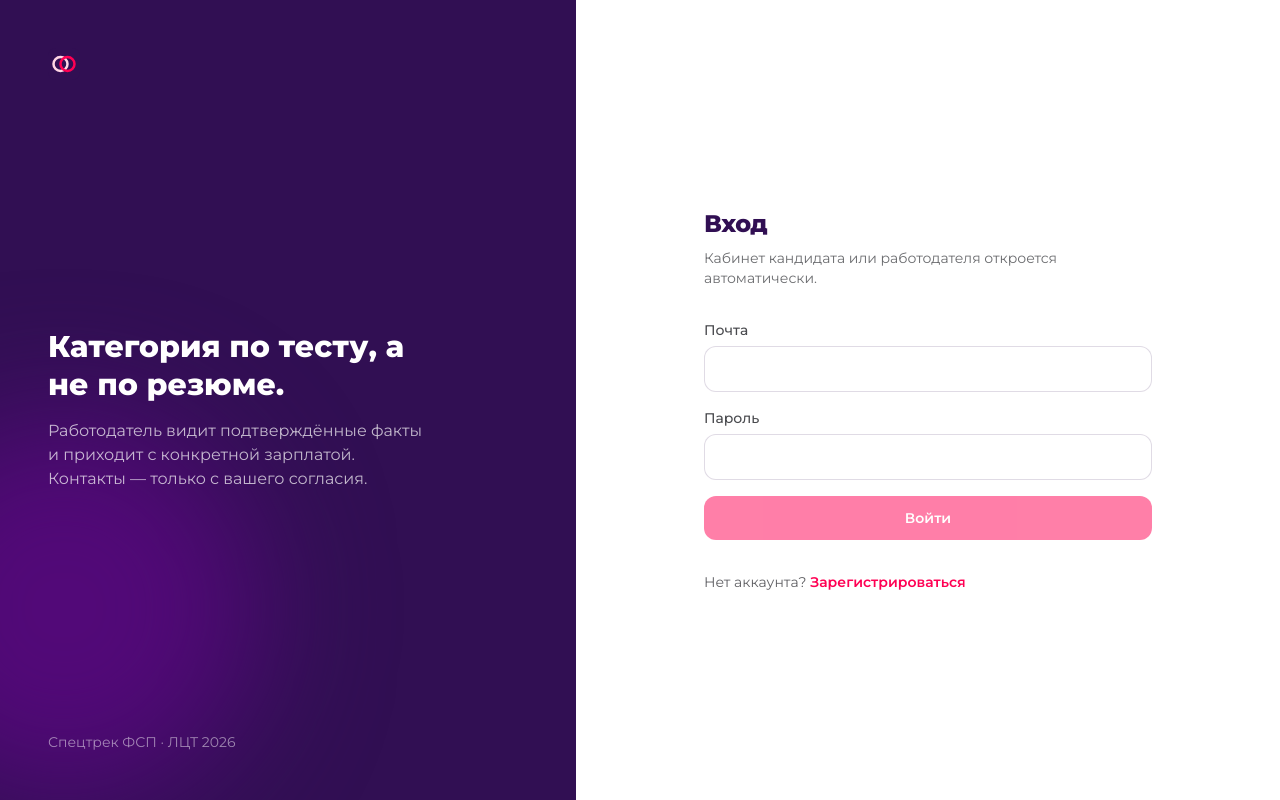
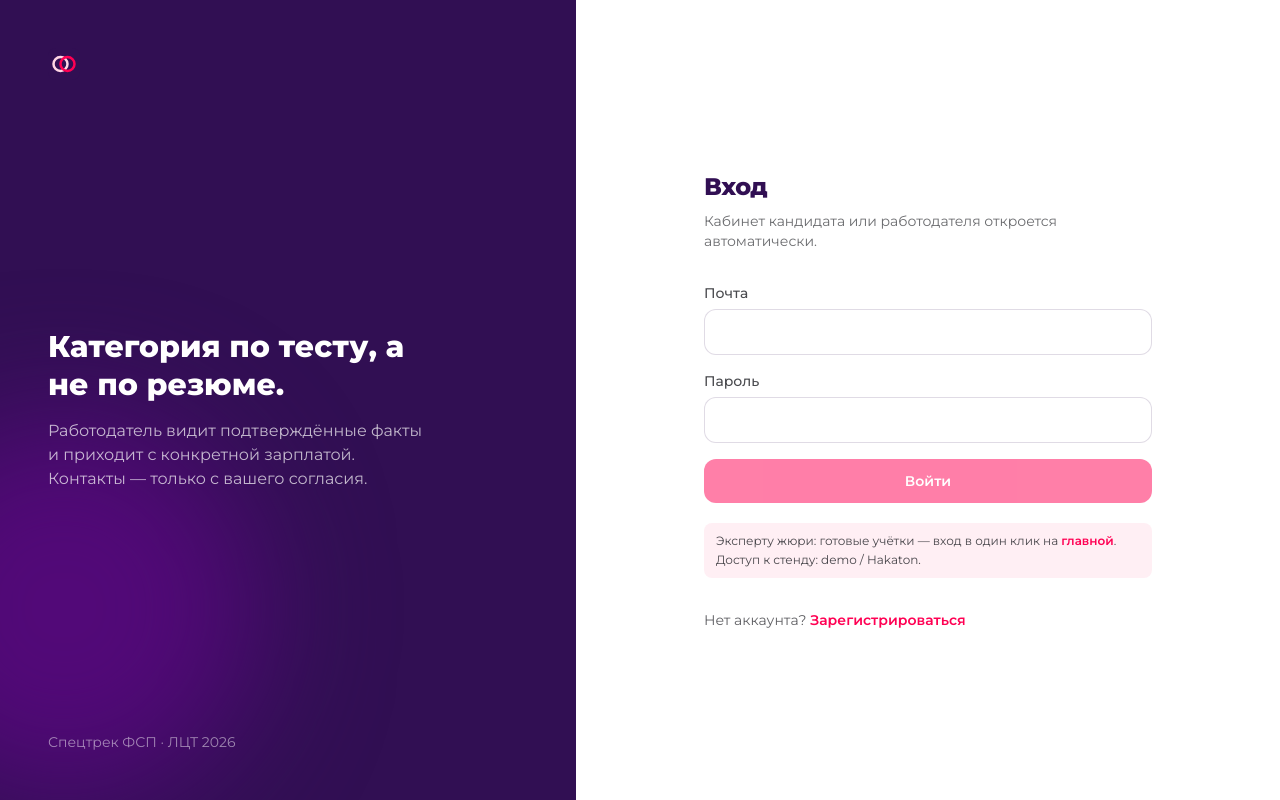
Before and after one commit to neuropeopleteam-afk/draft, a React (Vite) app in the folder frontend/: page /login in a window 1280 px wide. Built offline with nearby package versions, Linux system fonts and the light colour scheme; no server answers.

Commit message:
Доступ к стенду (demo / Hakaton) на главной, во входе и в README; пример конфига nginx в infra/

```diff
--- a/frontend/src/pages/Landing.tsx
+++ b/frontend/src/pages/Landing.tsx
@@ -180,6 +180,7 @@ function JuryBlock() {
               Готовые демо-учётки: регистрация, опрос и тест уже пройдены, правило 90 дней для них снято.
               Проводник ведёт по сквозному сценарию: регистрация → опрос и тест → категория → поиск работодателем → контакт.
             </p>
+            <p className="mt-2 text-sm font-semibold text-brand-night">Доступ к стенду: demo / Hakaton</p>
           </div>
           <div className="flex flex-wrap gap-2">
             <Link to="/validation" className="btn-ghost">Как мы проверяем себя</Link>
--- a/frontend/src/pages/Login.tsx
+++ b/frontend/src/pages/Login.tsx
@@ -49,6 +49,10 @@ export default function Login() {
         <button type="submit" className="btn-primary w-full" disabled={busy || !email || !password}>{busy ? "Входим…" : "Войти"}</button>
       </form>
       <FspIdLogin />
+      <p className="mt-5 rounded-lg bg-brand-blush/40 px-3 py-2 text-xs leading-relaxed text-brand-ink/80">
+        Эксперту жюри: готовые учётки — вход в один клик на <Link to="/#jury" className="font-semibold text-brand hover:text-brand-soft">главной</Link>.
+        Доступ к стенду: demo / Hakaton.
+      </p>
     </AuthShell>
   );
 }
```
Also changed, not shown: 3 other files (tests, documents, lock files or other folders).
